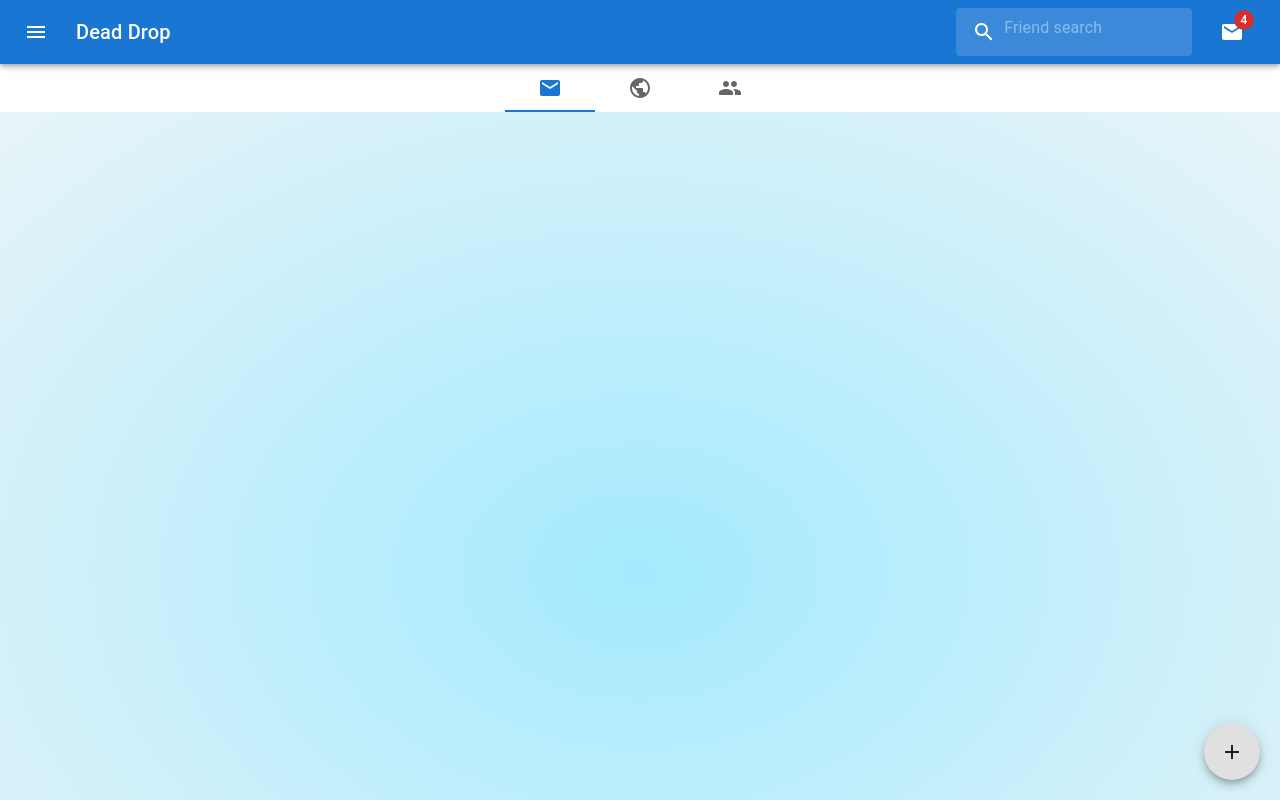
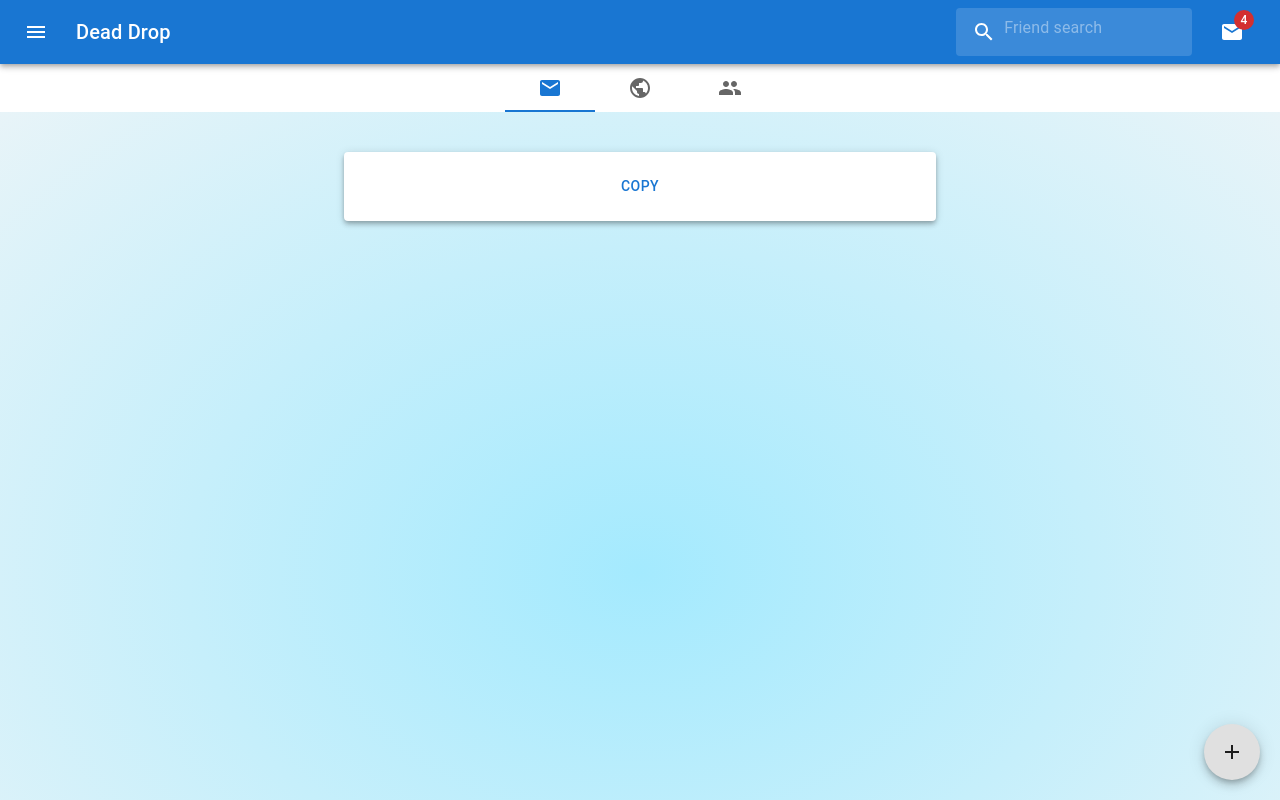
Before and after one commit to kdkulman/deaddropHerokuDeployTest, a React (Create React App) app in the folder client/: page / in a window 1280 px wide. Shown: the top 800 px of the page. Built offline with nearby package versions, Linux system fonts and the light colour scheme.

Commit message:
Added a copy to clipboard.

```diff
--- a/client/src/App.js
+++ b/client/src/App.js
@@ -6,6 +6,7 @@ import { CreateMessageButton } from './Components/Basic Functionality/CreateMess
 import { PrimaryAppBar } from './Components/PrimaryAppBar.js';
 import { useState } from "react";
 import FunctionalityTabs from './Components/FunctionalityTabs';
+import { CreateAnonymousLink } from './Components/Basic Functionality/CreateAnonymousLink.js';
 
 function App() {
   const [username, setUsername] = useState("");
@@ -35,7 +36,7 @@ function App() {
           </Grid>
 
           <Grid item xs={12} color='white'>
-            {/* {createAnonymousLink()} */}
+            {CreateAnonymousLink()}
           </Grid>
         </Grid>
         </div>
--- a/client/src/Components/Basic Functionality/createAnonymousLink.js
+++ b/client/src/Components/Basic Functionality/createAnonymousLink.js
@@ -1,14 +1,17 @@
 import * as React from 'react';
 import Button from '@mui/material/Button';
 import Snackbar from '@mui/material/Snackbar';
-import { createAnonymousLink } from './createMessageTextField';
+import Box from '@mui/material/Box';
+import Paper from '@mui/material/Paper';
+import CloseIcon from '@mui/icons-material/Close';
 
-export default function PositionedSnackbar() {
+export function CreateAnonymousLink() {
   const [state, setState] = React.useState({
     open: false,
-    vertical: 'top',
-    horizontal: 'center',
+    vertical: 'bottom',
+    horizontal: 'left',
   });
+
   const { vertical, horizontal, open } = state;
 
   const handleClick = (newState) => () => {
@@ -19,84 +22,50 @@ export default function PositionedSnackbar() {
     setState({ ...state, open: false });
   };
 
-  // Creates snackbar at the bottom center of the page.
-  // Here we might be able to use this in order to add a link to it
+  // this is the button that will be clicked to show the snackbar
+  // this will position the snackbar at the bottom left of the screen
   const buttons = (
     <React.Fragment>
-      <Button
-        onClick={handleClick({
-          vertical: 'bottom',
-          horizontal: 'center',
-        })}
-      >
-        Bottom-Center
-      </Button>
-    </React.Fragment>
+      <Button onClick={handleClick({ vertical: 'bottom', horizontal: 'left' })}>Copy</Button>
+      </React.Fragment>
   );
 
+  // The messsage that will be displayed in the snackbar (the alert)
   return (
     <div>
-      {buttons}
+      <Box
+      sx={{
+        // make a component that is 100% of the screen
+        width: '100%',
+        height: '100%',
+        display: 'flex',
+        alignItems: 'center',
+        justifyContent: 'center',
+      }}
+
+      // <Box sx={{ width: 500, height: 500, bgcolor: 'background.paper' }}>
+    >
+      <Paper
+      elevation={4}
+        sx={{
+          p: 2,
+          display: 'flex',
+          flexDirection: 'column',
+          alignItems: 'center',
+          width: '50%',
+          height: '100%',
+        }}
+    >
+        {buttons}
+    </Paper>
+    </Box>
       <Snackbar
         anchorOrigin={{ vertical, horizontal }}
         open={open}
         onClose={handleClose}
-        message="Link: "
+        message="Link copied to clipboard"
         key={vertical + horizontal}
       />
     </div>
   );
 }
-
-// This code below will be able to slide the message up from the bottom of the page and display the link
-
-// import * as React from 'react';
-// import Button from '@mui/material/Button';
-// import Snackbar from '@mui/material/Snackbar';
-// import Fade from '@mui/material/Fade';
-// import Slide from '@mui/material/Slide';
-// import Grow from '@mui/material/Grow';
-
-// function SlideTransition(props) {
-//   return <Slide {...props} direction="up" />;
-// }
-
-// function GrowTransition(props) {
-//   return <Grow {...props} />;
-// }
-
-// export default function TransitionsSnackbar() {
-//   const [state, setState] = React.useState({
-//     open: false,
-//     Transition: Fade,
-//   });
-
-//   const handleClick = (Transition) => () => {
-//     setState({
-//       open: true,
-//       Transition,
-//     });
-//   };
-
-//   const handleClose = () => {
-//     setState({
-//       ...state,
-//       open: false,
-//     });
-//   };
-
-//   return (
-//     <div>
-//       <Button onClick={handleClick(GrowTransition)}>Grow Transition</Button>
-//       <Button onClick={handleClick(Fade)}>Fade Transition</Button>
-//       <Button onClick={handleClick(SlideTransition)}>Slide Transition</Button>
-//       <Snackbar
-//         open={state.open}
-//         onClose={handleClose}
-//         TransitionComponent={state.Transition}
-//         message="I love snacks"
-//         key={state.Transition.name}
-//       />
-//     </div>
-//   );
-// }
```
